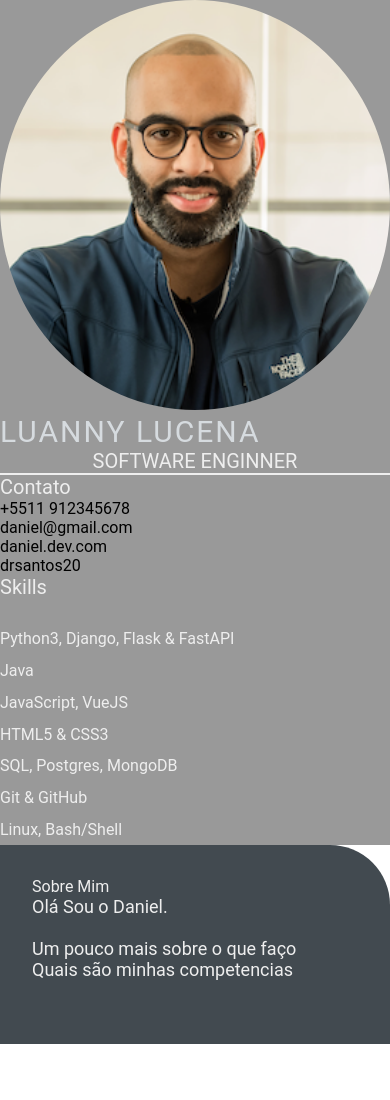
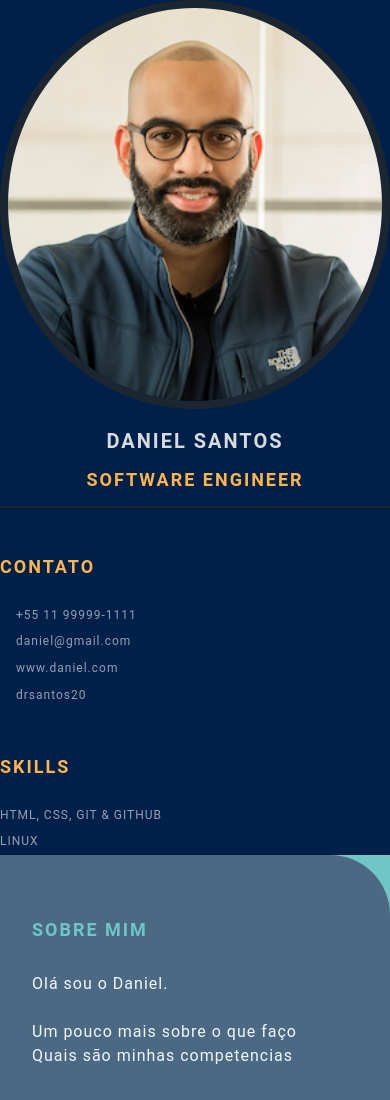
Before and after one commit to luannylucena2/luannylucena2.github.io, a plain HTML site: page index.html in a window 390 px wide. Before the commit the page ends 1044 px from the top, so only its background shows below. Drawn offline with Linux system fonts and the light colour scheme.

Commit message:
feature: add index.html

```diff
--- a/index.html
+++ b/index.html
@@ -9,56 +9,47 @@
     <link rel="stylesheet" href="style.css">
 </head>
 <body>
-    <main class=""resume contents">
-        <section class="left-section" >
+    <body>
+        <main class="resume-contents">
+            <section class="left-section">
                 <section class="left-section-content">
                     <div class="profile">
                         <img class="profile-image" src="img/profile-image.jpeg" alt="Profile image">
-                    <p class="name">Luanny Lucena</p>
-                    <p class="profession">Software enginner</p>
+                        <p class="name">Daniel Santos</p>
+                        <p class="profession">Software Engineer</p>
                     </div>
-
-
-                <div class="Contact info">
+                    <div class="contact-info">
                         <p class="left-title">Contato</p>
                         <ul>
-                        <li><i class="fa fa-phone"></i>+5511 912345678
-                        </li>
-                        <li><i class="fa fa-envelope"></i>daniel@gmail.com
-                        </li>
-                        <li><i class="fa fa-globe"></i>daniel.dev.com
-                        </li>
-                        <li><i class="fa fa-github"></i>drsantos20
-                        </li>
+                            <li><i class="fa fa-phone"></i>+55 11 99999-1111</li>
+                            <li><i class="fa fa-envelope"></i>daniel@gmail.com</li>
+                            <li><i class="fa fa-globe"></i>www.daniel.com</li>
+                            <li><i class="fa fa-github"></i>drsantos20</li>
                         </ul>
                     </div>
                     <div class="skills">
                         <p class="left-title">Skills</p>
                         <ul>
-                        <li><p>Python3, Django, Flask & FastAPI</p></li>
-                        <li><p>Java</p></li>
-                        <li><p>JavaScript, VueJS</p></li>
-                        <li><p>HTML5 & CSS3</p></li>
-                        <li><p>SQL, Postgres, MongoDB</p></li>
-                        <li><p>Git & GitHub</p></li>
-                        <li><p>Linux, Bash/Shell</p></li>
+                            <li>
+                                <p>HTML, CSS, Git & GitHub</p>
+                            </li>
+                            <li>
+                                <p>Linux</p>
+                            </li>
                         </ul>
                     </div>
                 </section>
             </section>
-
             <section class="right-section">
                 <div class="right-section-contents">
                     <section class="about gap">
                         <div class="right-title">Sobre Mim</div>
                         <p class="about-me-contents">
-                        Olá Sou o Daniel.<br>
+                            Olá sou o Daniel.<br>
                             <br> Um pouco mais sobre o que faço
                             <br> Quais são minhas competencias
                         </p>
                     </section>
-            </div>
-        </section>
     </main>
 </body>
 </html>
--- a/style.css
+++ b/style.css
@@ -4,6 +4,10 @@
     box-sizing: border-box;
     list-style: none;
     font-family: 'Roboto', sans-serif;
+}
+
+body {
+    background-color: #70c6c7;
 }
 
 .resume-contents {
@@ -17,13 +21,13 @@
 .left-section {
     grid-column: span 2;
     height: 100%;
-    background-color: #999999;
+    background-color: #00204A;
 }
 
 .right-section {
     grid-column: span 5;
     height: 100%;
-    background-color: #424a50;
+    background-color: #4B6982;
     border-radius: 0px 60px 0px 0px;
 }
 
@@ -33,12 +37,13 @@
 
 .profile {
     width: 100%;
-    border-bottom: 2px solid #eeeeee;
+    border-bottom: 2px solid #1B2631;
 }
 
 .profile .profile-image {
     width: 100%;
-    border-radius: 100%;
+    border-radius: 50%;
+    border: 8px solid #1B2631;
 }
 
 .name {
@@ -46,19 +51,31 @@
     font-size: 30px;
     letter-spacing: 2px;
     text-transform: uppercase;
+    text-align: center;
+    font-weight: bold;
+    padding: 1rem 0;
 }
 
 .profession {
-    color: #eeeeee;
+    color: #FDB44B;
     font-size: 20px;
     text-transform: uppercase;
     text-align: center;
+    letter-spacing: 2px;
+    font-weight: bold;
+    padding-bottom: 1rem;
 }
 
 /* .contact-info { border-bottom: 2px solid #1B2631; } */
 .left-title {
-    color: #eeeeee;
+    color: #FDB44B;
     font-size: 20px;
+    letter-spacing: 2px;
+    text-transform: uppercase;
+    font-weight: bold;
+    display: flex;
+    align-items: center;
+    padding-top: 3rem;
 }
 
 .contact-info ul {
@@ -68,14 +85,18 @@
 .contact-info ul li,
 .references ul li {
     padding: .4rem 0;
-    color: #eeeeee;
+    display: flex;
+    align-items: center;
+    color: #d6dbdfaf;
+    letter-spacing: 1px;
+    font-size: 18px;
 }
 
 .contact-info ul li i,
 .references ul li i {
     padding-right: 1rem;
     font-size: 18px;
-    color: #eeeeee;
+    color: #2E86C1;
 }
 
 .skills ul {
@@ -83,15 +104,46 @@
 }
 .skills ul li p {
     padding: .4rem 0;
-    color: #eeeeee;
+    color: #d6dbdfaf;
+    font-size: 18px;
+    letter-spacing: 1px;
+    display: flex;
+    align-items: center;
+    text-transform: uppercase;
 }
+
+.referance-name {
+    padding-top: 1.5rem;
+    padding-bottom: .4rem;
+    font-size: 18px;
+    color: #F9E79F;
+    letter-spacing: 1px;
+    text-transform: uppercase;
+}
+
+.referance-profession {
+    font-size: 16px;
+    color: #d6dbdfaf;
+    letter-spacing: 1px;
+    /* text-transform: uppercase; */
+    padding-bottom: .4rem;
+}
+
 
 .right-section-contents {
     padding: 2rem 2rem;
 }
 
 .right-title {
-    color: #eeeeee;
+    color: #70C6C7;
+    font-size: 40px;
+    letter-spacing: 2px;
+    text-transform: uppercase;
+    font-weight: bold;
+    display: flex;
+    align-items: center;
+    padding: 2rem 0;
+    position: relative;
 }
 
 .gap {
@@ -99,5 +151,143 @@
 }
 .about-me-contents {
     font-size: 18px;
-    color: #eeeeee;
+    letter-spacing: 1px;
+    line-height: 2rem;
+    color: #F1F8FD;
 }
+
+.experience-contents,
+.education-contents,
+.awards-contents {
+    display: grid;
+    grid-template-columns: repeat(2, 1fr);
+    padding-bottom: 2rem;
+    color: #F1F8FD;
+}
+
+.exp-company-name,
+.education-school-name,
+.awards-company-name {
+    font-size: 25px;
+    font-weight: bold;
+    text-transform: uppercase;
+    letter-spacing: 1px;
+    color: #FDB44B;
+    padding-bottom: .4rem;
+}
+
+.exp-time-period,
+.educationp-time-period,
+.awards-time-period {
+    font-size: 18px;
+    letter-spacing: 1px;
+    line-height: 2rem;
+}
+
+.exp-position,
+.education-subject,
+.awards-name {
+    font-size: 25px;
+    font-weight: bold;
+    text-transform: uppercase;
+    letter-spacing: 1px;
+    color: #FDB44B;
+    padding-bottom: .4rem;
+}
+
+.exp-desc,
+.education-desc,
+.awards-desc {
+    font-size: 16px;
+    letter-spacing: 1px;
+    line-height: 1.5rem;
+    border-left: 3px solid #a5a3a3;
+    padding-left: 5px;
+}
+
+/* Media queries */
+@media screen and (max-width:780px) {
+    .experience-contents,
+    .education-contents,
+    .awards-contents {
+        grid-template-columns: repeat(1, 1fr);
+    }
+}
+
+@media screen and (max-width:780px) {
+    .left-section {
+        grid-column: span 3;
+    }
+
+    .right-section {
+        grid-column: span 4;
+    }
+
+}
+
+@media screen and (max-width:1200px) {
+    .resume-contents {
+        grid-template-columns: repeat(1, 1fr);
+    }
+}
+
+@media screen and (max-width:390px) {
+    .resume-contents {
+        width: 100%;
+        margin: 0 auto;
+    }
+
+    .name {
+        font-size: 20px;
+    }
+
+    .profession {
+        font-size: 18px;
+    }
+
+    .left-title {
+        font-size: 18px;
+    }
+
+    .right-title {
+        font-size: 18px;
+    }
+
+    .contact-info ul li,
+    .references ul li {
+        font-size: 12px;
+    }
+
+    .contact-info ul li i,
+    .references ul li i {
+        /* padding-right: 1rem; */
+        font-size: 12px;
+    }
+
+    .skills ul li p {
+        font-size: 12px;
+    }
+
+    .about-me-contents {
+        font-size: 16px;
+        line-height: 1.5rem;
+    }
+
+    .exp-company-name,
+    .education-school-name,
+    .awards-company-name {
+        font-size: 18px;
+    }
+
+    .exp-time-period,
+    .educationp-time-period,
+    .awards-time-period {
+        font-size: 16px;
+    }
+
+    .exp-position,
+    .education-subject,
+    .awards-name {
+        font-size: 18px;
+    }
+}
```
Lines whose indentation alone changed are shown as unchanged.
